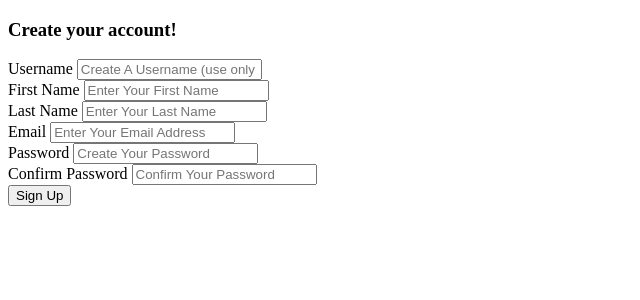
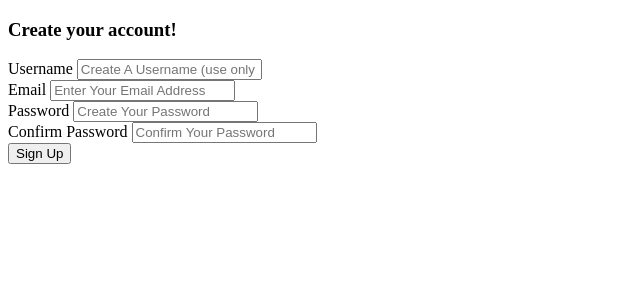
Before and after one commit to EranK123/E-Commerce_HATAL, a Django app: page /signup in a window 1280 px wide. Shown: the top 300 px of the page, without its empty margins (0-640 px from the left). Run offline with Django 4.2, Linux system fonts and the light colour scheme.

Commit message:
added some improvements

```diff
--- a/shop/myapp/views.py
+++ b/shop/myapp/views.py
@@ -12,15 +12,35 @@ def home(request):
 def signup(request):
     if request.method == "POST":
         username = request.POST['username']
-        fname = request.POST['fname']
-        lname = request.POST['lname']
+        # fname = request.POST['fname']
+        # lname = request.POST['lname']
         email = request.POST['email']
         pass1 = request.POST['pass1']
         pass2 = request.POST['pass2']
 
+        if User.objects.filter(username=username):
+            messages.error(request, "Username already exist! Please try some other username.")
+            return redirect('home')
+
+        if User.objects.filter(email=email).exists():
+            messages.error(request, "Email Already Registered!!")
+            return redirect('home')
+
+        if len(username) > 20:
+            messages.error(request, "Username must be under 20 charcters!!")
+            return redirect('home')
+
+        if pass1 != pass2:
+            messages.error(request, "Passwords didn't matched!!")
+            return redirect('home')
+
+        if not username.isalnum():
+            messages.error(request, "Username must be Alpha-Numeric!!")
+            return redirect('home')
+
         myuser = User.objects.create_user(username, email, pass1)
-        myuser.first_name = fname
-        myuser.last_name = lname
+        # myuser.first_name = fname
+        # myuser.last_name = lname
         myuser.save()
 
         messages.success(request, "Your Account has been created successfully")
--- a/shop/templates/signup.html
+++ b/shop/templates/signup.html
@@ -25,14 +25,6 @@
             <input type="text" class="form-control" id="username" name="username" placeholder="Create A Username (use only letters and numbers)" Required>
         </div>
         <div class="form-group">
-            <label for="fname">First Name</label>
-            <input type="text" class="form-control" id="fname" name="fname" placeholder="Enter Your First Name" Required>
-        </div>
-        <div class="form-group">
-            <label for="lname">Last Name</label>
-            <input type="text" class="form-control" id="lname" name="lname" placeholder="Enter Your Last Name" Required>
-        </div>
-        <div class="form-group">
             <label for="email">Email</label>
             <input type="email" class="form-control" id="email" name="email" placeholder="Enter Your Email Address" Required>
         </div>
```
Also changed, not shown: shop/templates/index.html (+9 -3 lines), shop/db.sqlite3.
